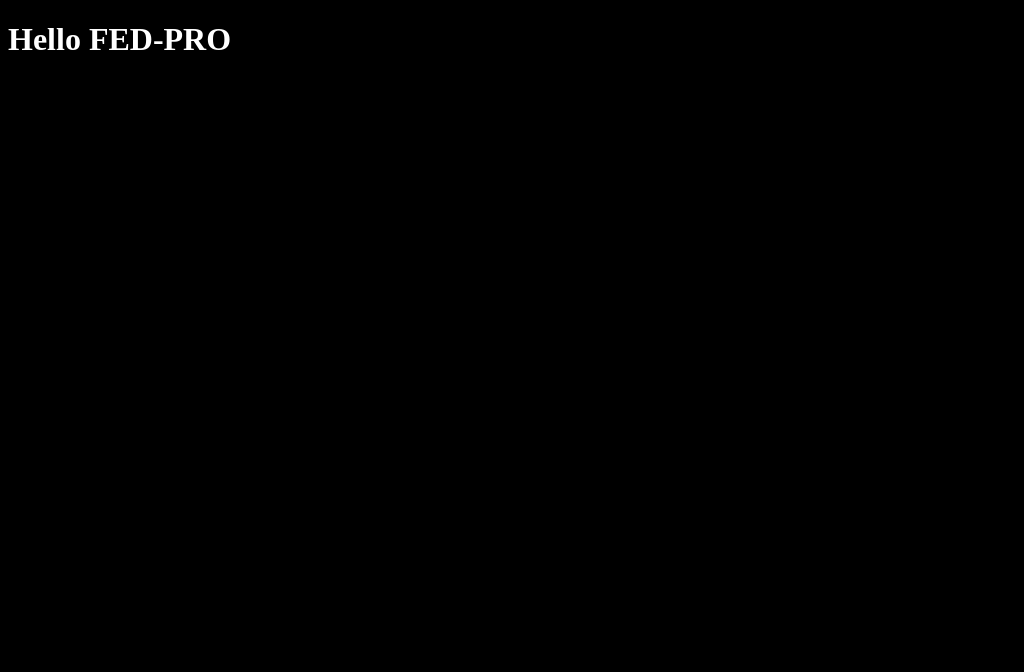
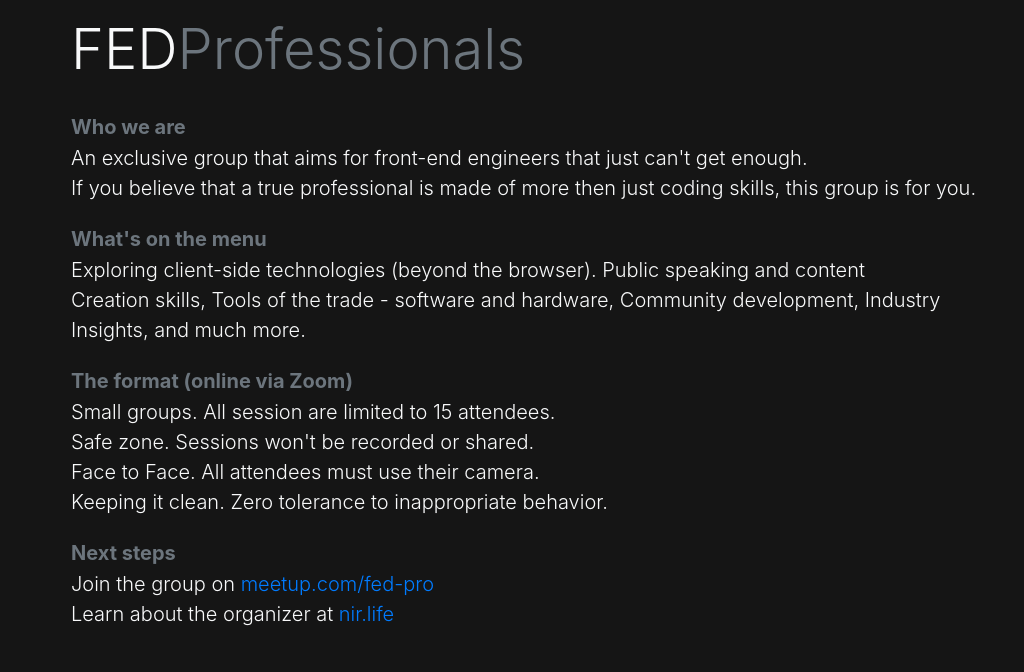
Before and after one commit to fed-pro/fed-pro.github.io, a plain HTML site: page index.html in a window 1280 px wide. Shown: the whole page, without its empty margins (0-1024 px from the left). Drawn offline with nearby package versions, Linux system fonts and the light colour scheme.

Commit message:
remove CSS. add content

```diff
--- a/index.css
+++ /dev/null
@@ -1,4 +0,0 @@
-body {
-  background-color: black;
-  color: white;
-}
--- a/index.html
+++ b/index.html
@@ -1,12 +1,63 @@
 <!DOCTYPE html>
 <html lang="en">
 <head>
-  <meta charset="UTF-8">
-  <meta name="viewport" content="width=device-width, initial-scale=1.0">
-  <title>Document</title>
-  <link rel="stylesheet" href="index.css">
+    <meta charset="UTF-8">
+    <meta name="viewport" content="width=device-width, initial-scale=1.0">
+    <title>Frontend Development Professionals</title>
+    <link rel="stylesheet" href="https://stackpath.bootstrapcdn.com/bootstrap/4.5.0/css/bootstrap.min.css" integrity="sha384-9aIt2nRpC12Uk9gS9baDl411NQApFmC26EwAOH8WgZl5MYYxFfc+NcPb1dKGj7Sk" crossorigin="anonymous">
 </head>
-<body>
-  <h1>Hello FED-PRO</h1>
+<body class="text-light" style="background-color: #151515;">
+<div class="container p-3">
+    <div class="row">
+        <h4 class="display-4">FED<span class="text-muted">Professionals</span></h4>
+    </div>
+    <div class="row">
+        <div class="flex-column">
+            <section class="my-4">
+                <h5 class="h5 text-muted mb-1 pb-0"><strong>Who we are</strong></h5>
+                <p class="lead">
+                    An exclusive group that aims for front-end engineers that just can't get enough.<br/>
+                    If you believe that a true professional is made of more then just coding skills, this group is for
+                    you.
+                </p>
+            </section>
+
+            <section class="my-4">
+                <h5 class="h5 text-muted mb-1 pb-0"><strong>What's on the menu</strong></h5>
+                <p class="lead">
+                    Exploring client-side technologies (beyond the browser). Public speaking and content <br/>
+                    Creation skills, Tools of the trade - software and hardware, Community development, Industry <br/>
+                    Insights, and much more.
+                </p>
+            </section>
+
+            <section class="my-4">
+                <h5 class="h5 text-muted mb-1 pb-0"><strong>The format (online via Zoom)</strong></h5>
+                <div class="lead">
+                    <ul class="list-unstyled">
+                        <li>Small groups. All session are limited to 15 attendees.</li>
+                        <li>Safe zone. Sessions won't be recorded or shared.</li>
+                        <li>Face to Face. All attendees must use their camera.</li>
+                        <li>Keeping it clean. Zero tolerance to inappropriate behavior.</li>
+                    </ul>
+                </div>
+            </section>
+
+            <section class="my-4">
+                <h5 class="h5 text-muted mb-1 pb-0"><strong>Next steps</strong></h5>
+                <div class="lead">
+                    <ul class="list-unstyled">
+                        <li>Join the group on <a target="_blank" href="https://www.meetup.com/fed-pro">meetup.com/fed-pro</a>
+                        </li>
+                        <li>Learn about the organizer at <a target="_blank" href="https://www.nir.life/">nir.life</a></li>
+                    </ul>
+                </div>
+            </section>
+
+
+        </div>
+
+    </div>
+</div>
 </body>
 </html>
```
